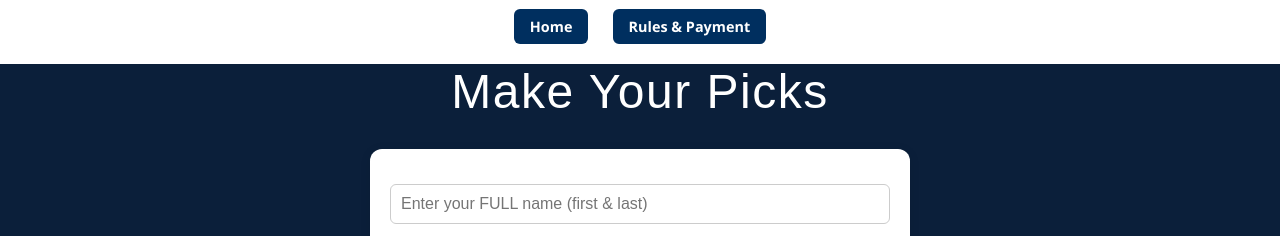
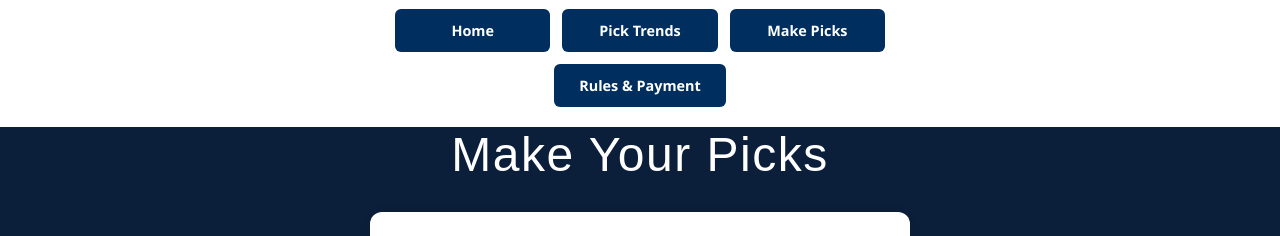
Before and after one commit to kthompson5/thompson-family-pickem, a website: page public/picks.html in a window 1280 px wide. Shown: the part 244-480 px from the top of the page. Drawn offline with Linux system fonts and the light colour scheme.

Commit message:
picks.html

```diff
--- a/public/picks.html
+++ b/public/picks.html
@@ -45,12 +45,14 @@
       </div>
     </div>
 
-    <!-- New Nav Links -->
-    <nav class="nav-links">
-      <a href="/index.html">Home</a>
-      <a href="/rules.html">Rules & Payment</a>
-    </nav>
-  </header>
+    <!-- Buttons 2x2 grid -->
+  <div style="margin-top: 12px; display: flex; flex-wrap: wrap; justify-content: center; gap: 12px;">
+    <a href="/index.html" style="flex: 1 1 120px; max-width: 140px; padding: 12px 16px; background-color: #002f5f; color: white; text-decoration: none; border-radius: 6px; font-size: 0.9rem; font-weight: bold; text-align: center;">Home</a>
+    <a href="/game-info.html" style="flex: 1 1 120px; max-width: 140px; padding: 12px 16px; background-color: #002f5f; color: white; text-decoration: none; border-radius: 6px; font-size: 0.9rem; font-weight: bold; text-align: center;">Pick Trends</a>
+    <a href="/picks.html" style="flex: 1 1 120px; max-width: 140px; padding: 12px 16px; background-color: #002f5f; color: white; text-decoration: none; border-radius: 6px; font-size: 0.9rem; font-weight: bold; text-align: center;">Make Picks</a>
+    <a href="/rules.html" style="flex: 1 1 120px; max-width: 140px; padding: 12px 16px; background-color: #002f5f; color: white; text-decoration: none; border-radius: 6px; font-size: 0.9rem; font-weight: bold; text-align: center;">Rules & Payment</a>
+  </div>
+</header>
 
   <div class="main-wrapper">
     <div class="leaderboard-title" style="color: white;">
```
